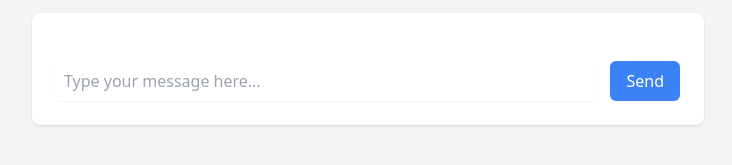
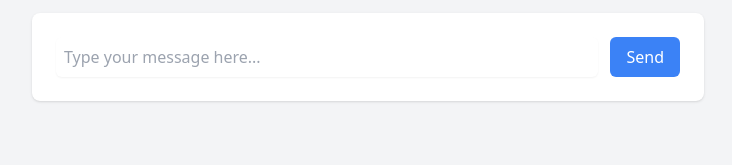
Before and after one commit to congnghia0609/vistral-chat, a plain HTML site: page index.html in a window 1280 px wide. Shown: the part 155-320 px from the top of the page, without its empty margins (272-1004 px from the left). Drawn offline with Linux system fonts and the light colour scheme.

Commit message:
update code index html

```diff
--- a/index.html
+++ b/index.html
@@ -37,7 +37,7 @@
       <div class="bg-white shadow rounded-lg p-6">
         <div class="flow-root">
           <!-- Chat Input -->
-          <div class="mt-6">
+          <div class="">
             <form @submit.prevent="sendMessage">
               <div class="flex space-x-3">
                 <input type="text" v-model="userInput" placeholder="Type your message here..."
```
